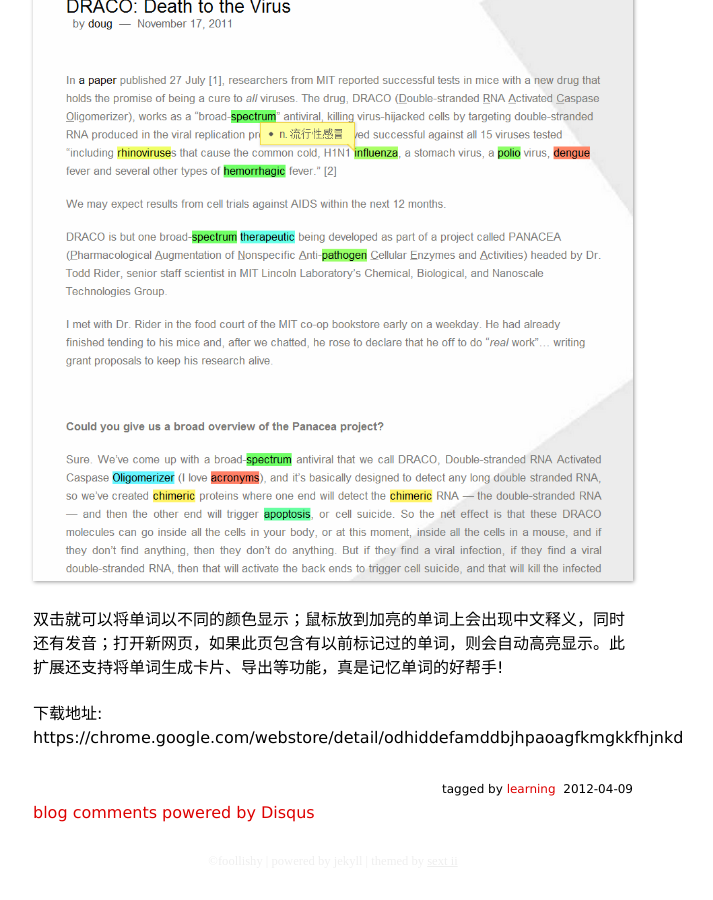
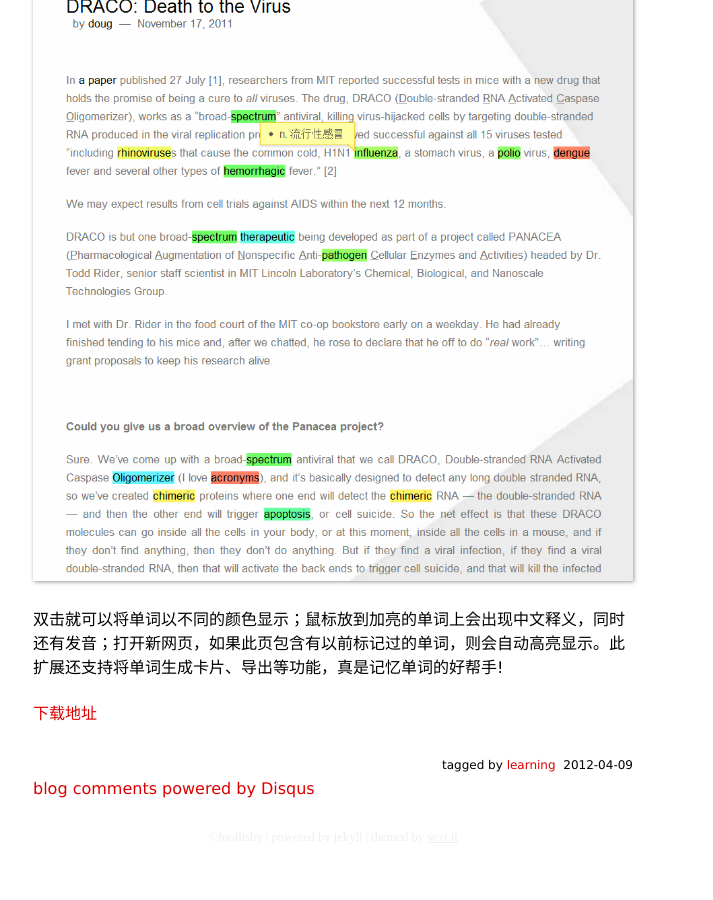
Before and after one commit to foollishy/foollishy.github.com, a Jekyll site: the page built from _posts/2012-04-09-hightlight-code.markdown, in a window 1280 px wide and 900 px high, scrolled down 1085 px. Shown: the whole window, without its empty margins (307-1020 px from the left). Built offline with Jekyll 4.4.1, drawn with Linux system fonts in a browser that asks for light colours; some web fonts are replaced; Markdown is read by kramdown in place of the engine named in the settings; comment, search, counter and statistics services are not loaded; after the commit the page ends 1961 px from its top, so only the background shows below that; some of the changed lines change nothing that is shown.

Commit message:
Modify the download link.

```diff
--- a/_posts/2012-04-09-hightlight-code.markdown
+++ b/_posts/2012-04-09-hightlight-code.markdown
@@ -27,4 +27,4 @@
 
 双击就可以将单词以不同的颜色显示；鼠标放到加亮的单词上会出现中文释义，同时还有发音；打开新网页，如果此页包含有以前标记过的单词，则会自动高亮显示。此扩展还支持将单词生成卡片、导出等功能，真是记忆单词的好帮手!
 
-下载地址: https://chrome.google.com/webstore/detail/odhiddefamddbjhpaoagfkmgkkfhjnkd
+[下载地址](https://chrome.google.com/webstore/detail/odhiddefamddbjhpaoagfkmgkkfhjnkd)
```
